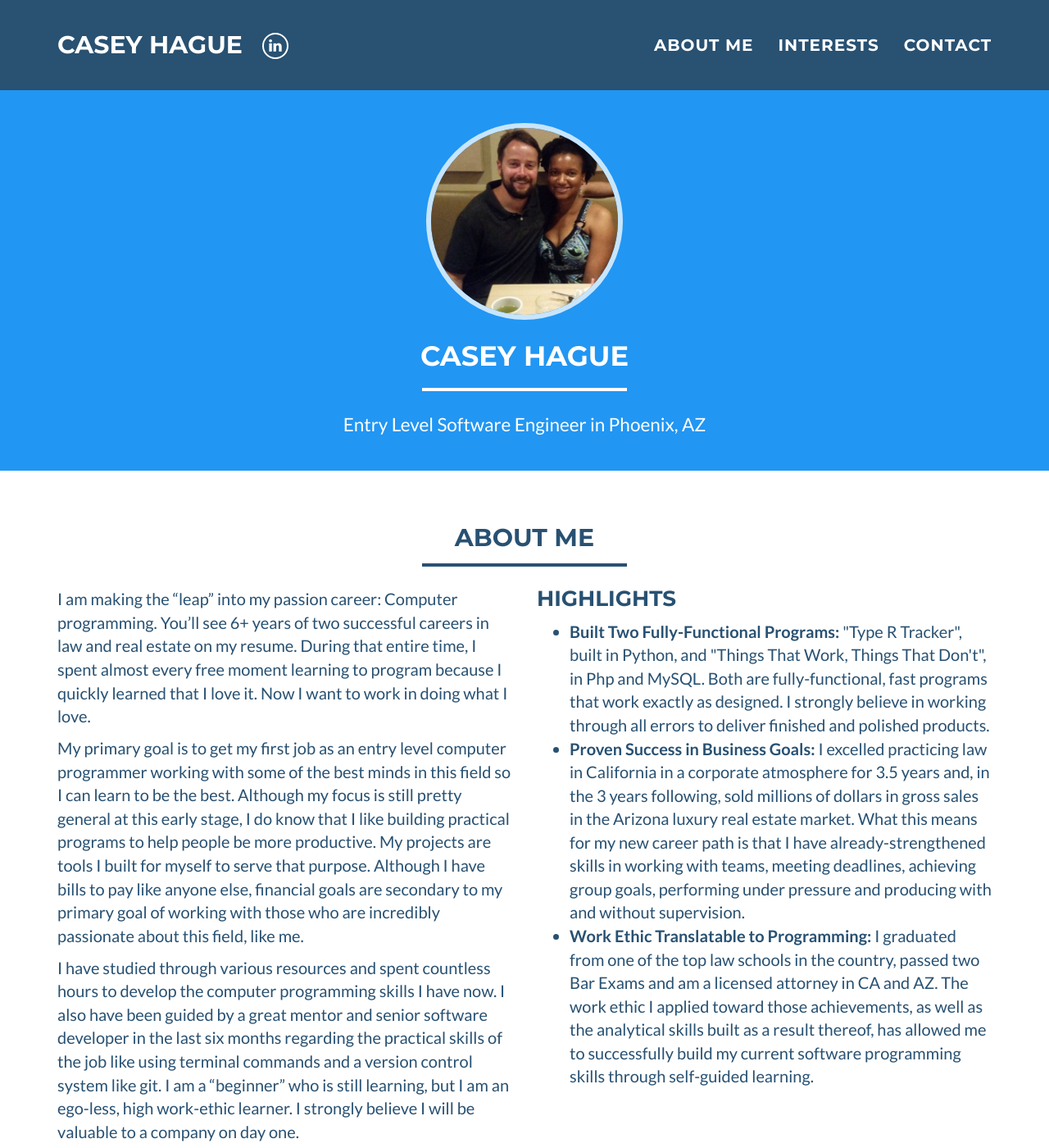
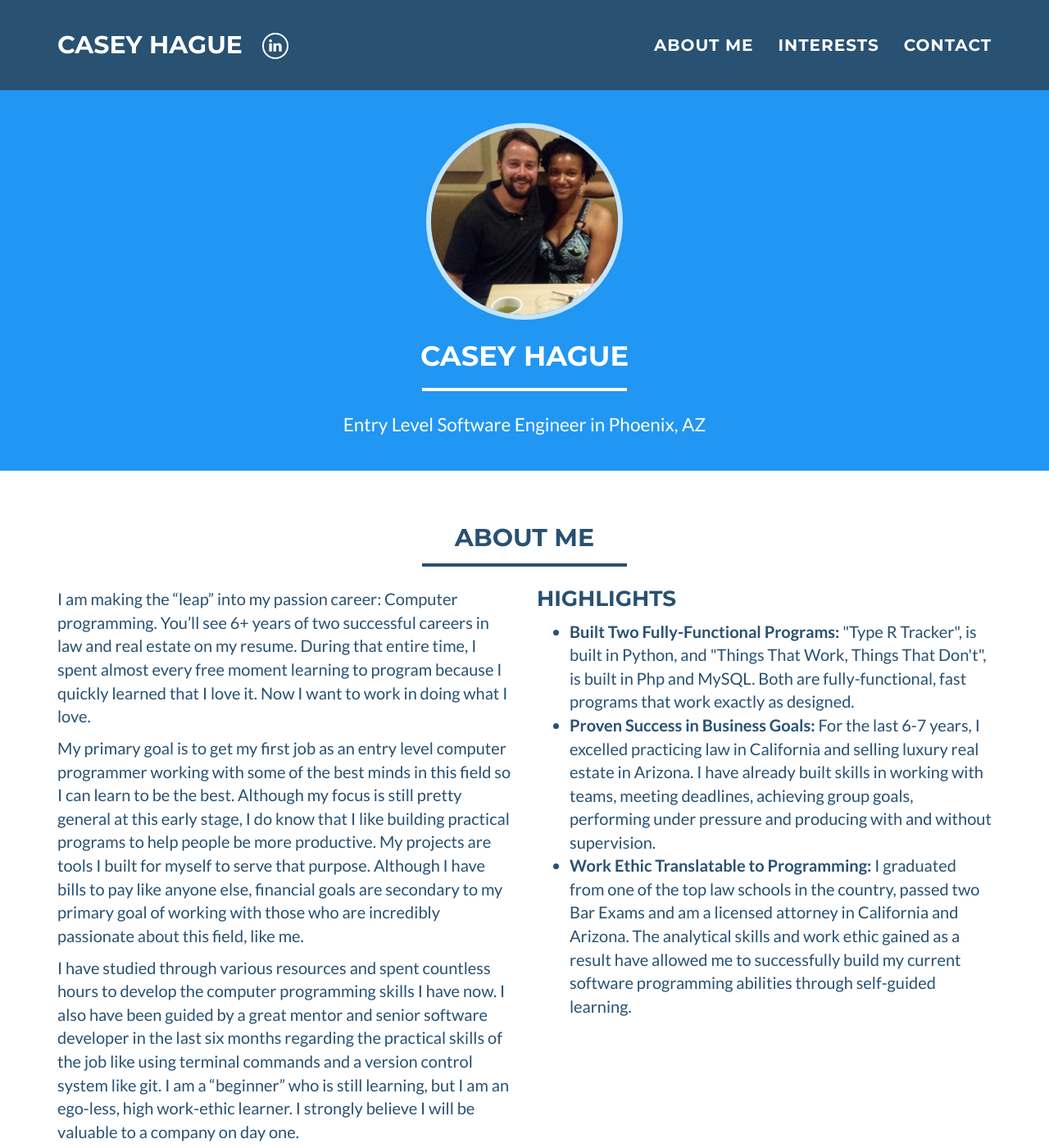
Before and after one commit to builtthorough/caseyhague, a Jekyll site: the page built from index.html, in a window 1280 px wide and 1400 px high. Shown: the whole window at 82% size. Built offline with Jekyll 4.4.1, drawn with Linux system fonts in a browser that asks for light colours.

Commit message:
Update about_me.html

```diff
--- a/_includes/about_me.html
+++ b/_includes/about_me.html
@@ -30,21 +30,18 @@
 		    <h3 style="margin-top:0;">Highlights</h3>
 		    <ul>
           		<li>
-	<b>Built Two Fully-Functional Programs:</b> "Type R Tracker", built in Python, and "Things That Work, Things That Don't",
-	in Php and MySQL. Both are fully-functional, fast programs that work exactly as designed. I strongly believe in working through
-	all errors to deliver finished and polished products.
+	<b>Built Two Fully-Functional Programs:</b> "Type R Tracker", is built in Python, and "Things That Work, Things That Don't",
+	is built in Php and MySQL. Both are fully-functional, fast programs that work exactly as designed.
 			</li>
 		    	<li>
-	<b>Proven Success in Business Goals:</b> I excelled practicing law in California in a corporate atmosphere for 3.5 years
-	and, in the 3 years following, sold millions of dollars in gross sales in the Arizona luxury real estate market. What this means
-	for my new career path is that I have already-strengthened skills in working with teams, meeting deadlines, achieving group goals,
+	<b>Proven Success in Business Goals:</b> For the last 6-7 years, I excelled practicing law in California and selling luxury real
+	estate in Arizona. I have already built skills in working with teams, meeting deadlines, achieving group goals,
 	performing under pressure and producing with and without supervision.
 			</li>
 		    	<li>
-	<b>Work Ethic Translatable to Programming:</b> I graduated from one of the top law schools in the country,
-	passed two Bar Exams and am a licensed attorney in CA and AZ. The work ethic I applied toward those achievements,
-	as well as the analytical skills built as a result thereof, has allowed me to successfully build my current
-	software programming skills through self-guided learning.
+	<b>Work Ethic Translatable to Programming:</b> I graduated from one of the top law schools in the country, passed two Bar Exams
+	and am a licensed attorney in California and Arizona. The analytical skills and work ethic gained as a result have allowed me to
+	successfully build my current software programming abilities through self-guided learning.
     			</li>
 		    </ul>
 	    </div>
```
